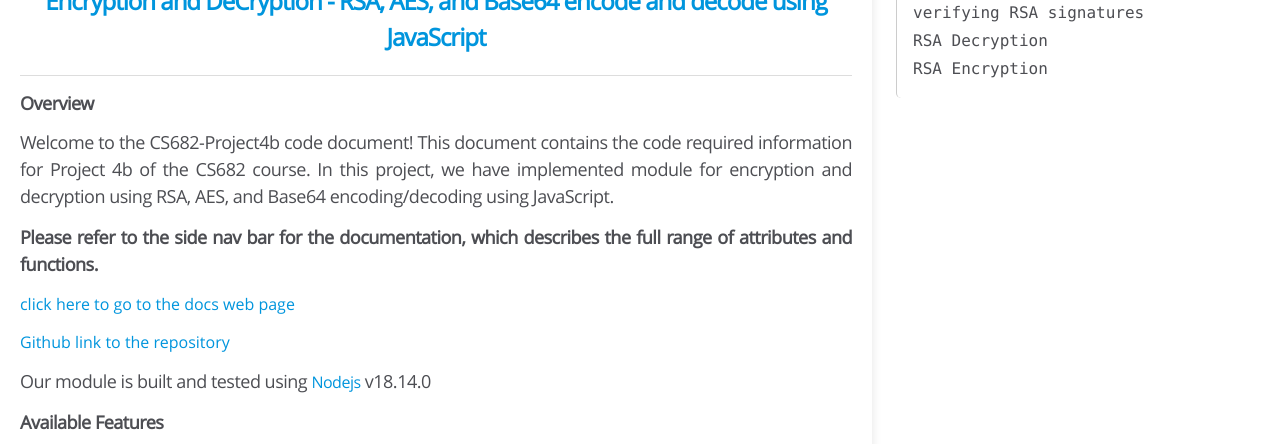
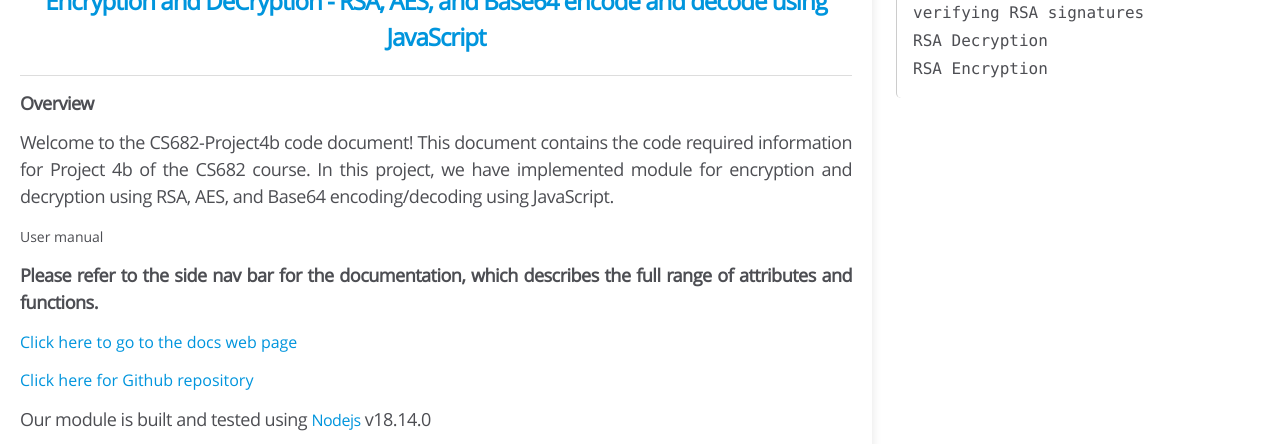
Before and after one commit to Lahasyakr/CS682-Project4b, a website: page documentation/index.html in a window 1280 px wide. Shown: the part 292-736 px from the top of the page. Drawn offline with Linux system fonts and the light colour scheme.

Commit message:
adding in user manual link

```diff
--- a/documentation/index.html
+++ b/documentation/index.html
@@ -104,15 +104,17 @@
             AES, and Base64 encoding/decoding using JavaScript.</h3>
         </p>
 
+        <p><a href="https://lahasyakr.github.io/CS682-Project4b/"></a>User manual</p>
+
         <p>
         <h3>
             <b>Please refer to the side nav bar for the documentation, which describes the full range of attributes and
                 functions.</b>
         </h3>
         </p>
-        <p><a href="https://lahasyakr.github.io/CS682-Project4b/documentation/index.html">click here to go to the docs web page</a></p>
+        <p><a href="https://lahasyakr.github.io/CS682-Project4b/documentation/index.html">Click here to go to the docs web page</a></p>
 
-        <p> <a href="https://github.com/Lahasyakr/CS682-Project4b"> Github link to the repository</a></p>
+        <p> <a href="https://github.com/Lahasyakr/CS682-Project4b">Click here for Github repository</a></p>
         <p>
         <h3>Our module is built and tested using <a href="https://nodejs.dev/en/">Nodejs</a> v18.14.0</h3>
         </p>
```
